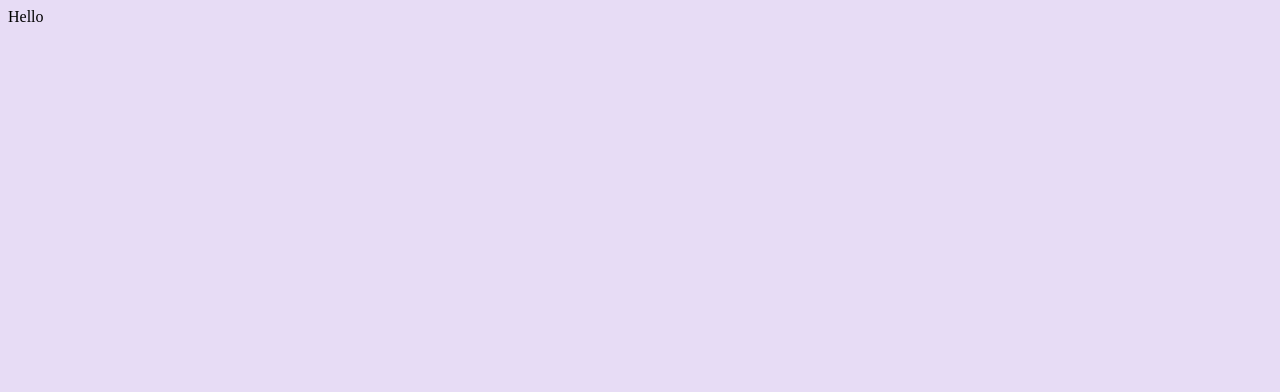
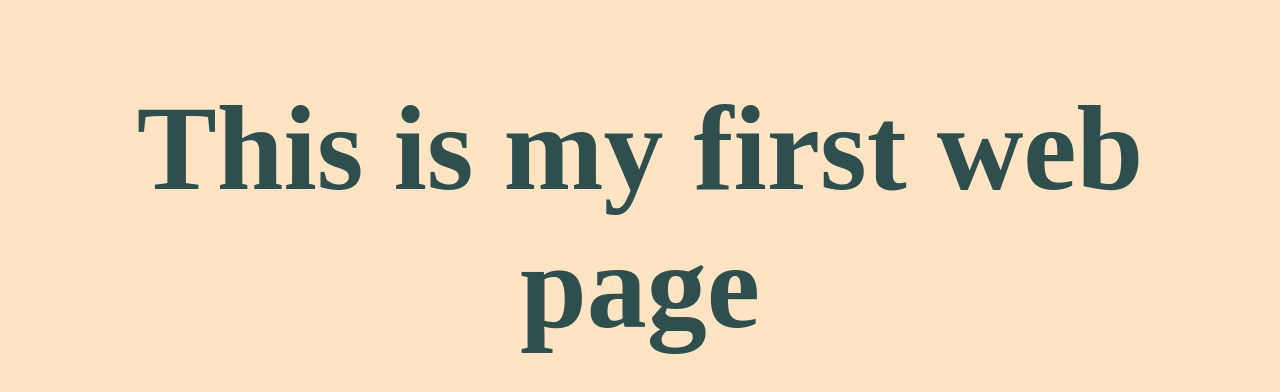
Before and after one commit to artiraj1/git-hub-practice, a plain HTML site: page index.html in a window 1280 px wide. Drawn offline with Linux system fonts and the light colour scheme.

Commit message:
created my first web page

```diff
--- a/index.css
+++ b/index.css
@@ -1 +1,7 @@
-body{background-color: rgb(231, 220, 245);}
+body{background-color: bisque;}
+
+h1{
+    text-align: center;
+    font-size: 120px;
+    color: darkslategray;
+}
--- a/index.html
+++ b/index.html
@@ -8,9 +8,6 @@
     <title>Document</title>
 </head>
 <body>
-
-    <a>
-        Hello
-    </a>
+ <h1>This is my first web page</h1>
 </body>
 </html>
```
Also changed, not shown: 1 other file.
